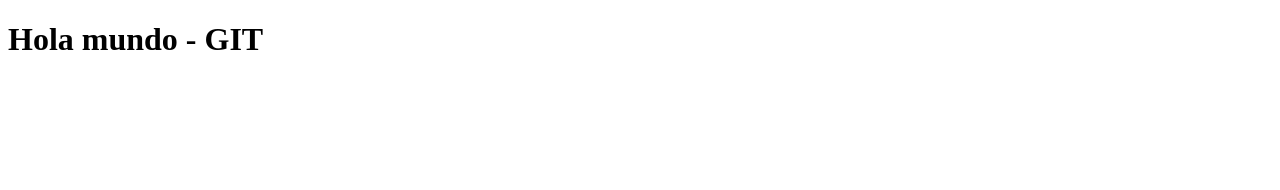
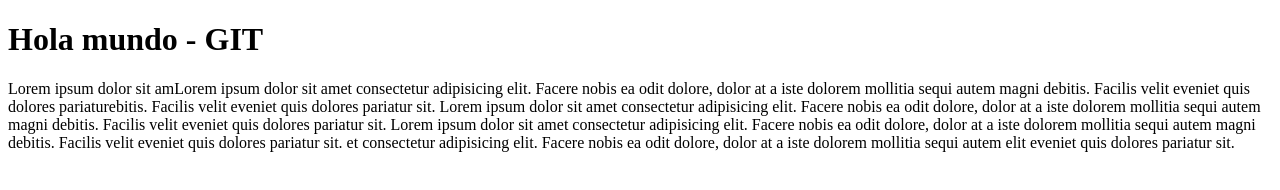
Before and after one commit to cj3cervantes/crehana-gitweb, a plain HTML site: page index.html in a window 1280 px wide. Drawn offline with Linux system fonts and the light colour scheme.

Commit message:
modifiar solo index.html

```diff
--- a/index.html
+++ b/index.html
@@ -1,13 +1,26 @@
 <!DOCTYPE html>
 <html lang="en">
-<head>
-    <meta charset="UTF-8">
-    <meta http-equiv="X-UA-Compatible" content="IE=edge">
-    <meta name="viewport" content="width=device-width, initial-scale=1.0">
+  <head>
+    <meta charset="UTF-8" />
+    <meta http-equiv="X-UA-Compatible" content="IE=edge" />
+    <meta name="viewport" content="width=device-width, initial-scale=1.0" />
     <title>Document</title>
-</head>
-<body>
-
-    <h1> Hola mundo - GIT</h1>
-</body>
+  </head>
+  <body>
+    <h1>Hola mundo - GIT</h1>
+    <p>
+      Lorem ipsum dolor sit amLorem ipsum dolor sit amet consectetur adipisicing
+      elit. Facere nobis ea odit dolore, dolor at a iste dolorem mollitia sequi
+      autem magni debitis. Facilis velit eveniet quis dolores pariaturebitis.
+      Facilis velit eveniet quis dolores pariatur sit. Lorem ipsum dolor sit
+      amet consectetur adipisicing elit. Facere nobis ea odit dolore, dolor at a
+      iste dolorem mollitia sequi autem magni debitis. Facilis velit eveniet
+      quis dolores pariatur sit. Lorem ipsum dolor sit amet consectetur
+      adipisicing elit. Facere nobis ea odit dolore, dolor at a iste dolorem
+      mollitia sequi autem magni debitis. Facilis velit eveniet quis dolores
+      pariatur sit. et consectetur adipisicing elit. Facere nobis ea odit
+      dolore, dolor at a iste dolorem mollitia sequi autem elit eveniet quis
+      dolores pariatur sit.
+    </p>
+  </body>
 </html>
```
